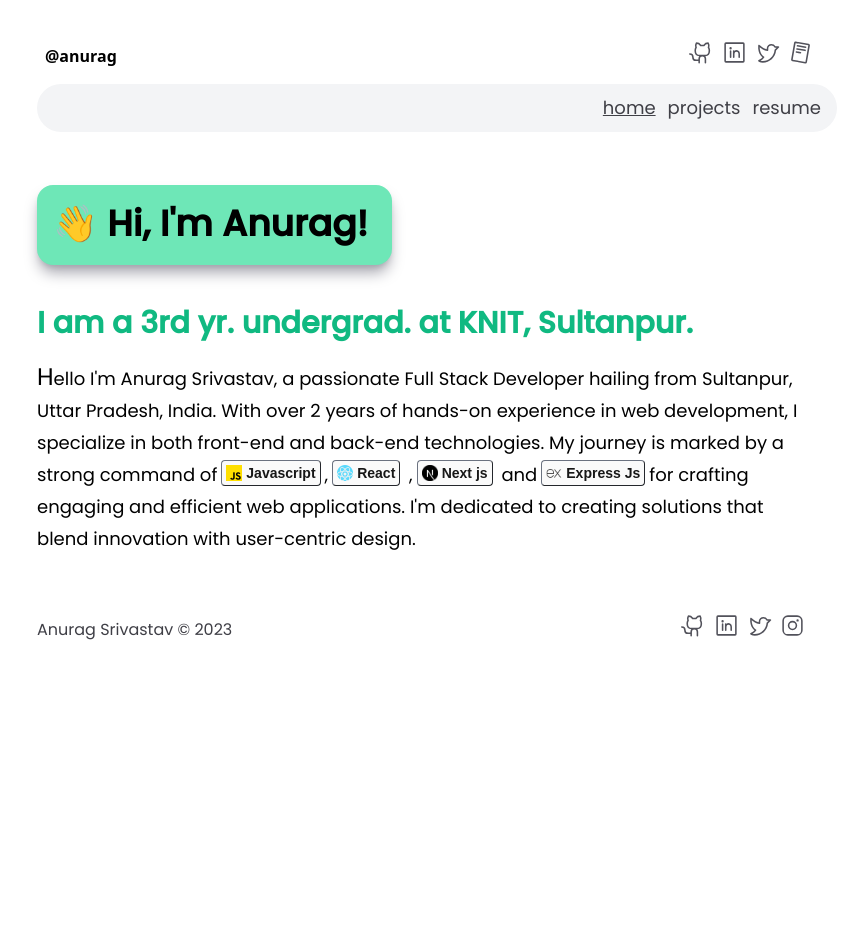
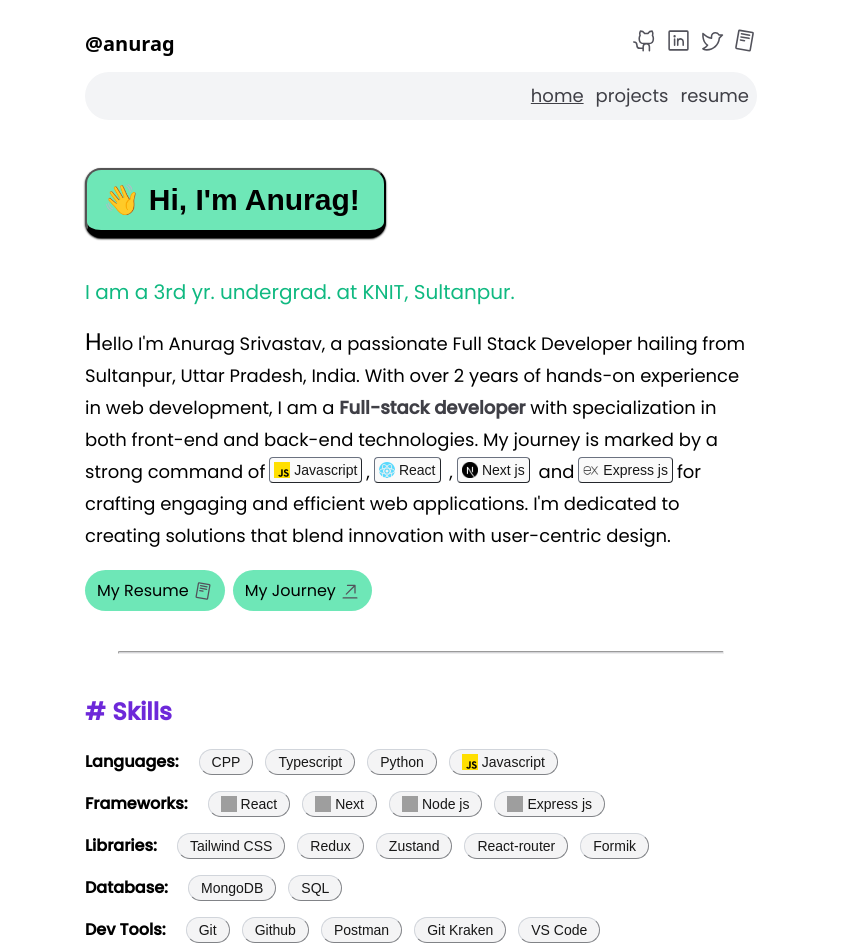
Before and after one commit to anurag-327/Portfolio, a Next.js app: page / in a window 1280 px wide. Shown: the top 952 px of the page, without its empty margins (219-1071 px from the left). Before the commit the page ends 832 px from the top, so only its background shows below. Built offline with nearby package versions, Linux system fonts and the light colour scheme; grey boxes are pictures that could not be loaded.

Commit message:
Added skills section

```diff
--- a/app/page.js
+++ b/app/page.js
@@ -1,8 +1,10 @@
 "use client"
 import Footer from '@/components/Footer'
 import Header from '@/components/Header'
-import About from '@/components/Home_About'
+import Home_About from '@/components/Home_About'
+import Home_Projects from '@/components/Home_Projects'
 import Navigation from '@/components/Navigation'
+import Skills from '@/components/Skills'
 import Image from 'next/image'
 
 
@@ -10,10 +12,13 @@ export default function Home() {
   return (
     <>
       <main className="h-full min-h-screen text-black bg-white dark:text-white dark:bg-zinc-950">
-         <div className="flex flex-col items-start max-w-full min-h-screen p-4 px-6 mx-auto md:px-8 md:max-w-3xl lg:max-w-3xl ">
+         <div className="flex flex-col items-start sm:max-w-[100%] min-h-screen p-4 px-6 mx-auto md:px-8 md:max-w-2xl lg:max-w-2xl ">
             <Header />
             <Navigation active="home" />
-            <About />
+            <Home_About />
+            <hr className='w-[90%] mx-auto h-px mt-10 mb-5 rounded-full bg-zinc-300'></hr>
+            <Skills />
+            <Home_Projects />
             <Footer />
          </div>
       </main>
--- a/components/Header.jsx
+++ b/components/Header.jsx
@@ -3,9 +3,9 @@ import { GithubLogo,At,TwitterLogo,LinkedinLogo,ReadCvLogo } from '@phosphor-ico
 import { socials } from '@/data/data'
 const Header = () => {
   return (
-    <header className='z-50 flex justify-between w-full px-2 py-1 mt-2 md:mt-5 '>
+    <header className='z-50 flex justify-between w-full py-1 mt-2 '>
        <div className='flex items-center'>
-           <a className='flex items-center font-sans font-bold text-black no-underline dark:text-zinc-300' href="/">@anurag</a>
+           <a className='flex items-center font-sans text-xl font-bold text-black no-underline dark:text-zinc-300' href="/">@anurag</a>
        </div>
        <div className='flex items-center gap-2 text-zinc-400'>
            <a href={socials.github} title='Github' target='blank'><GithubLogo size={25} className='text-zinc-600 dark:text-zinc-400' /></a>
--- a/components/Home_About.jsx
+++ b/components/Home_About.jsx
@@ -1,25 +1,29 @@
 import React from 'react'
-
-const About = () => {
+import { ArrowLineUpRight, ReadCvLogo } from '@phosphor-icons/react'
+const Home_About = () => {
   return (
-    <div className='mt-8'>
-        <h1 className='px-4 py-4 border-4 shadow-lg w-fit border-zinc-400 shadow-zinc-400 bg-emerald-300 rounded-2xl'>
-            <span className='pr-2 text-2xl text-black md:text-4xl'>👋 Hi, I'm Anurag!</span>
-        </h1>
+    <div className='mt-12'>
+        <button className='px-4 py-3 border-t-2 border-b-8 border-black shadow-sm dark:border-emerald-300 border-x-2 w-fit shadow-black bg-emerald-300 dark:bg-zinc-700 dark:text-white rounded-2xl'>
+            <span className='pr-2 text-2xl font-semibold text-black dark:text-white md:text-3xl'>👋 Hi, I'm Anurag!</span>
+        </button>
         <div className='mt-10'>
-            <span className='text-3xl font-semibold text-emerald-500'>I am a 3rd yr. undergrad. at KNIT, Sultanpur.</span>
+            <span className='text-xl md:text-xl text-emerald-500'>I am a 3rd yr. undergrad. at KNIT, Sultanpur.</span>
             <p className='mt-5 text-lg leading-8 first-letter:text-2xl'>
-               Hello I'm Anurag Srivastav, a passionate Full Stack Developer hailing from Sultanpur, Uttar Pradesh, India. With over 2 years of hands-on experience in web development, I specialize in both front-end and back-end technologies. My journey is marked by a strong command of
-                 <button className="inline-flex items-center p-1 mx-1 text-sm font-semibold leading-4 border border-gray-500 rounded dark:border-neutral-700 bg-neutral-50 dark:bg-neutral-800 text-neutral-900 dark:text-neutral-100"><img className='w-4 h-4 mr-1' src="/images/js.png" alt="js"/><span>Javascript</span></button>,
-                 <button className="inline-flex items-center p-1 mx-1 text-sm font-semibold leading-4 border border-gray-500 rounded dark:border-neutral-700 bg-neutral-50 dark:bg-neutral-800 text-neutral-900 dark:text-neutral-100"><img className='w-4 h-4 mr-1' src="/images/react.png" alt="js"/><span>React</span></button> ,
-                 <button className="inline-flex items-center p-1 mx-1 text-sm font-semibold leading-4 border border-gray-500 rounded dark:border-neutral-700 bg-neutral-50 dark:bg-neutral-800 text-neutral-900 dark:text-neutral-100"><img className='w-4 h-4 mr-1' src="/images/next-js.png" alt="js"/><span>Next js</span></button> and
-                 <button className="inline-flex items-center p-1 mx-1 text-sm font-semibold leading-4 border border-gray-500 rounded dark:border-neutral-700 bg-neutral-50 dark:bg-neutral-800 text-neutral-900 dark:text-neutral-100"><img className='w-4 h-4 mr-1' src="/images/express.png" alt="js"/><span>Express Js</span></button>
+               Hello I'm Anurag Srivastav, a passionate Full Stack Developer hailing from Sultanpur, Uttar Pradesh, India. With over 2 years of hands-on experience in web development, I am a <span className='font-semibold text-zinc-700'>Full-stack developer</span> with specialization in both front-end and back-end technologies. My journey is marked by a strong command of
+                 <button className="inline-flex items-center p-1 mx-1 text-sm leading-4 border border-gray-500 rounded dark:border-neutral-700 bg-neutral-50 dark:bg-zinc-600 text-neutral-900 dark:text-neutral-100"><img className='w-4 h-4 mr-1' src="/images/js.png" alt="js"/><span>Javascript</span></button>,
+                 <button className="inline-flex items-center p-1 mx-1 text-sm leading-4 border border-gray-500 rounded dark:border-neutral-700 bg-neutral-50 dark:bg-zinc-600 text-neutral-900 dark:text-neutral-100"><img className='w-4 h-4 mr-1' src="/images/react.png" alt="js"/><span>React</span></button> ,
+                 <button className="inline-flex items-center p-1 mx-1 text-sm leading-4 border border-gray-500 rounded dark:border-neutral-700 bg-neutral-50 dark:bg-zinc-600 text-neutral-900 dark:text-neutral-100"><img className='w-4 h-4 mr-1' src="/images/next-js.png" alt="js"/><span>Next js</span></button> and
+                 <button className="inline-flex items-center p-1 mx-1 text-sm leading-4 border border-gray-500 rounded dark:border-neutral-700 bg-neutral-50 dark:bg-zinc-600 text-neutral-900 dark:text-neutral-100"><img className='w-4 h-4 mr-1 ' src="/images/express.png" alt="js"/><span>Express js</span></button>
                for crafting engaging and efficient web applications.
                I'm dedicated to creating solutions that blend innovation with user-centric design.
             </p>
+            <div className='flex flex-col gap-1 md:gap-2 md:flex-row'>
+                 <a className='inline-flex items-center justify-center gap-1 px-3 py-2 text-black no-underline rounded-full w-fit dark:text-white dark:bg-zinc-700 bg-emerald-300' href="/resume">My Resume <ReadCvLogo size={20} className='text-zinc-600 dark:text-zinc-400'  /></a>
+                 <a className='inline-flex items-center justify-center gap-1 px-3 py-2 text-black no-underline rounded-full w-fit dark:text-white dark:bg-zinc-700 bg-emerald-300' href="/about">My Journey<ArrowLineUpRight size={20} className='text-zinc-600 dark:text-zinc-400'  /></a>
+            </div>
         </div>
     </div>
   )
 }
 
-export default About
+export default Home_About
--- /dev/null
+++ b/components/Home_Projects.jsx
@@ -0,0 +1,11 @@
+import React from 'react'
+
+const Home_Projects = () => {
+  return (
+    <div className='mt-10'>
+         <h2 className='font-bold text-violet-700 dark:text-violet-400'># Projects</h2>
+    </div>
+  )
+}
+
+export default Home_Projects
--- a/components/Navigation.jsx
+++ b/components/Navigation.jsx
@@ -2,7 +2,7 @@ import React from 'react'
 
 const Navigation = ({active}) => {
   return (
-    <nav className='flex justify-end w-full gap-3 px-4 py-2 mt-2 bg-gray-100 border rounded-full border-zinc-600'>
+    <nav className='box-border flex justify-end w-full gap-3 px-2 py-2 mt-2 bg-gray-100 border rounded-full md:px4 border-zinc-600'>
         <a className={`text-lg ${active=="home"?"underline":"no-underline"} leading-8 underline lowercase text-zinc-700`} href="">home</a>
         <a className={`text-lg ${active=="projects"?"underline":"no-underline"} leading-8  lowercase text-zinc-700`} href="">projects</a>
         <a className={`text-lg ${active=="resume"?"underline":"no-underline"} leading-8  lowercase text-zinc-700`} href="">resume</a>
--- /dev/null
+++ b/components/Skills.jsx
@@ -0,0 +1,73 @@
+import React from 'react'
+
+const Skills = () => {
+  return (
+    <div>
+      <h2 className='font-bold text-violet-700 dark:text-violet-400'># Skills</h2>
+      <div className='flex flex-col gap-6 md:gap-4'>
+        <div className='flex gap-4'>
+          <div className='font-semibold'>Languages:</div>
+          <div className='flex flex-wrap gap-1'>
+              <button className="inline-flex items-center px-3 py-1 mx-1 text-sm leading-4 border border-gray-300 rounded-full dark:border-gray-100 bg-zinc-100 dark:bg-zinc-200 text-neutral-900 dark:text-neutral-700"><span>CPP</span></button>
+              <button className="inline-flex items-center px-3 py-1 mx-1 text-sm leading-4 border border-gray-300 rounded-full dark:border-gray-100 bg-zinc-100 dark:bg-zinc-200 text-neutral-900 dark:text-neutral-700"><span>Typescript</span></button>
+              <button className="inline-flex items-center px-3 py-1 mx-1 text-sm leading-4 border border-gray-300 rounded-full dark:border-gray-100 bg-zinc-100 dark:bg-zinc-200 text-neutral-900 dark:text-neutral-700"><span>Python</span></button>
+              <button className="inline-flex items-center px-3 py-1 mx-1 text-sm leading-4 border border-gray-300 rounded-full dark:border-gray-100 bg-zinc-100 dark:bg-zinc-200 text-neutral-900 dark:text-neutral-700"><img className='w-4 h-4 mr-1' src="/images/js.png" alt="js"/><span>Javascript</span></button>
+          </div>
+        </div>
+
+        <div className='flex gap-4'>
+          <div className='font-semibold'>Frameworks:</div>
+          <div className='flex flex-wrap gap-1'>
+              <button className="inline-flex items-center px-3 py-1 mx-1 text-sm leading-4 border border-gray-300 rounded-full dark:border-gray-100 bg-zinc-100 dark:bg-zinc-200 text-neutral-900 dark:text-neutral-700"><img className='w-4 h-4 mr-1' src="https://d26c7l40gvbbg2.cloudfront.net/tool_icons/reactjs.svg" alt="js"/><span>React</span></button>
+              <button className="inline-flex items-center px-3 py-1 mx-1 text-sm leading-4 border border-gray-300 rounded-full dark:border-gray-100 bg-zinc-100 dark:bg-zinc-200 text-neutral-900 dark:text-neutral-700"><img className='w-4 h-4 mr-1' src="https://d26c7l40gvbbg2.cloudfront.net/tool_icons/nextjs.svg" alt="js"/><span>Next</span></button>
+              <button className="inline-flex items-center px-3 py-1 mx-1 text-sm leading-4 border border-gray-300 rounded-full dark:border-gray-100 bg-zinc-100 dark:bg-zinc-200 text-neutral-900 dark:text-neutral-700"><img className='w-4 h-4 mr-1' src="https://d26c7l40gvbbg2.cloudfront.net/tool_icons/nodejs.svg" alt="js"/><span>Node js</span></button>
+              <button className="inline-flex items-center px-3 py-1 mx-1 text-sm leading-4 border border-gray-300 rounded-full dark:border-gray-100 bg-zinc-100 dark:bg-zinc-200 text-neutral-900 dark:text-neutral-700"><img className='w-4 h-4 mr-1' src="https://d26c7l40gvbbg2.cloudfront.net/tool_icons/express.svg" alt="js"/><span>Express js</span></button>
+          </div>
+        </div>
+
+        <div className='flex gap-4'>
+          <div className='font-semibold'>Libraries:</div>
+          <div className='flex flex-wrap gap-1'>
+              <button className="inline-flex items-center px-3 py-1 mx-1 text-sm leading-4 border border-gray-300 rounded-full dark:border-gray-100 bg-zinc-100 dark:bg-zinc-200 text-neutral-900 dark:text-neutral-700"><span>Tailwind CSS</span></button>
+              <button className="inline-flex items-center px-3 py-1 mx-1 text-sm leading-4 border border-gray-300 rounded-full dark:border-gray-100 bg-zinc-100 dark:bg-zinc-200 text-neutral-900 dark:text-neutral-700"><span>Redux</span></button>
+              <button className="inline-flex items-center px-3 py-1 mx-1 text-sm leading-4 border border-gray-300 rounded-full dark:border-gray-100 bg-zinc-100 dark:bg-zinc-200 text-neutral-900 dark:text-neutral-700"><span>Zustand</span></button>
+              <button className="inline-flex items-center px-3 py-1 mx-1 text-sm leading-4 border border-gray-300 rounded-full dark:border-gray-100 bg-zinc-100 dark:bg-zinc-200 text-neutral-900 dark:text-neutral-700"><span>React-router</span></button>
+              <button className="inline-flex items-center px-3 py-1 mx-1 text-sm leading-4 border border-gray-300 rounded-full dark:border-gray-100 bg-zinc-100 dark:bg-zinc-200 text-neutral-900 dark:text-neutral-700"><span>Formik</span></button>
+          </div>
+        </div>
+
+        <div className='flex gap-4'>
+          <div className='font-semibold'>Database:</div>
+          <div className='flex flex-wrap gap-1'>
+              <button className="inline-flex items-center px-3 py-1 mx-1 text-sm leading-4 border border-gray-300 rounded-full dark:border-gray-100 bg-zinc-100 dark:bg-zinc-200 text-neutral-900 dark:text-neutral-700"><span>MongoDB</span></button>
+              <button className="inline-flex items-center px-3 py-1 mx-1 text-sm leading-4 border border-gray-300 rounded-full dark:border-gray-100 bg-zinc-100 dark:bg-zinc-200 text-neutral-900 dark:text-neutral-700"><span>SQL</span></button>
+          </div>
+        </div>
+
+        <div className='flex gap-4'>
+          <div className='font-semibold'>Dev Tools:</div>
+          <div className='flex flex-wrap gap-1'>
+              <button className="inline-flex items-center px-3 py-1 mx-1 text-sm leading-4 border border-gray-300 rounded-full dark:border-gray-100 bg-zinc-100 dark:bg-zinc-200 text-neutral-900 dark:text-neutral-700"><span>Git</span></button>
+              <button className="inline-flex items-center px-3 py-1 mx-1 text-sm leading-4 border border-gray-300 rounded-full dark:border-gray-100 bg-zinc-100 dark:bg-zinc-200 text-neutral-900 dark:text-neutral-700"><span>Github</span></button>
+              <button className="inline-flex items-center px-3 py-1 mx-1 text-sm leading-4 border border-gray-300 rounded-full dark:border-gray-100 bg-zinc-100 dark:bg-zinc-200 text-neutral-900 dark:text-neutral-700"><span>Postman</span></button>
+              <button className="inline-flex items-center px-3 py-1 mx-1 text-sm leading-4 border border-gray-300 rounded-full dark:border-gray-100 bg-zinc-100 dark:bg-zinc-200 text-neutral-900 dark:text-neutral-700"><span>Git Kraken</span></button>
+              <button className="inline-flex items-center px-3 py-1 mx-1 text-sm leading-4 border border-gray-300 rounded-full dark:border-gray-100 bg-zinc-100 dark:bg-zinc-200 text-neutral-900 dark:text-neutral-700"><span>VS Code</span></button>
+          </div>
+        </div>
+
+        <div className='flex gap-4'>
+          <div className='font-semibold'>Others:</div>
+          <div className='flex flex-wrap gap-1'>
+              <button className="inline-flex items-center px-3 py-1 mx-1 text-sm leading-4 border border-gray-300 rounded-full dark:border-gray-100 bg-zinc-100 dark:bg-zinc-200 text-neutral-900 dark:text-neutral-700"><span>Rest API's</span></button>
+              <button className="inline-flex items-center px-3 py-1 mx-1 text-sm leading-4 border border-gray-300 rounded-full dark:border-gray-100 bg-zinc-100 dark:bg-zinc-200 text-neutral-900 dark:text-neutral-700"><span>GraphQL API's</span></button>
+              <button className="inline-flex items-center px-3 py-1 mx-1 text-sm leading-4 border border-gray-300 rounded-full dark:border-gray-100 bg-zinc-100 dark:bg-zinc-200 text-neutral-900 dark:text-neutral-700"><span>Supabase</span></button>
+              <button className="inline-flex items-center px-3 py-1 mx-1 text-sm leading-4 border border-gray-300 rounded-full dark:border-gray-100 bg-zinc-100 dark:bg-zinc-200 text-neutral-900 dark:text-neutral-700"><span>Firebase</span></button>
+              <button className="inline-flex items-center px-3 py-1 mx-1 text-sm leading-4 border border-gray-300 rounded-full dark:border-gray-100 bg-zinc-100 dark:bg-zinc-200 text-neutral-900 dark:text-neutral-700"><span>Appwrite</span></button>
+          </div>
+        </div>
+      </div>
+    </div>
+  )
+}
+
+export default Skills
```
